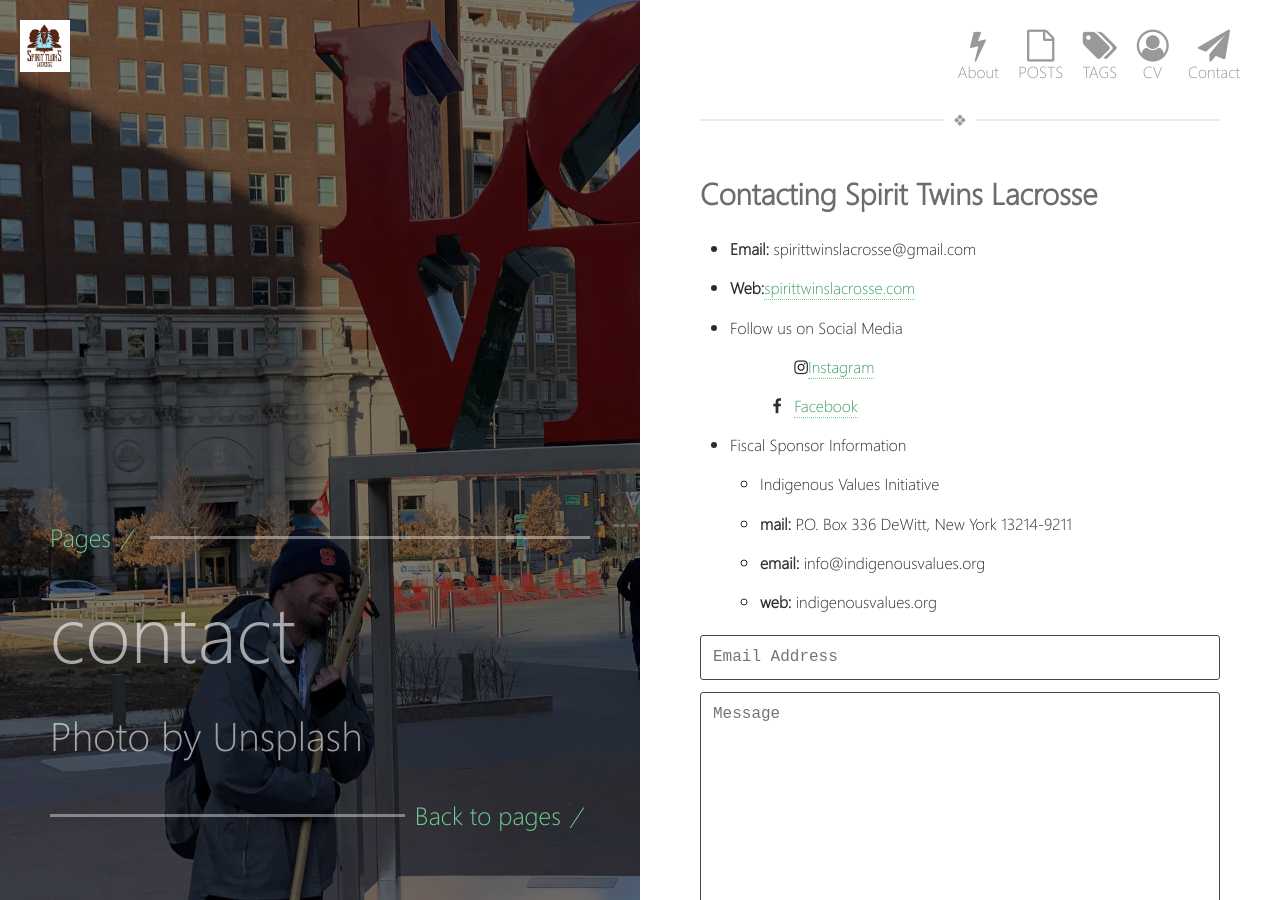
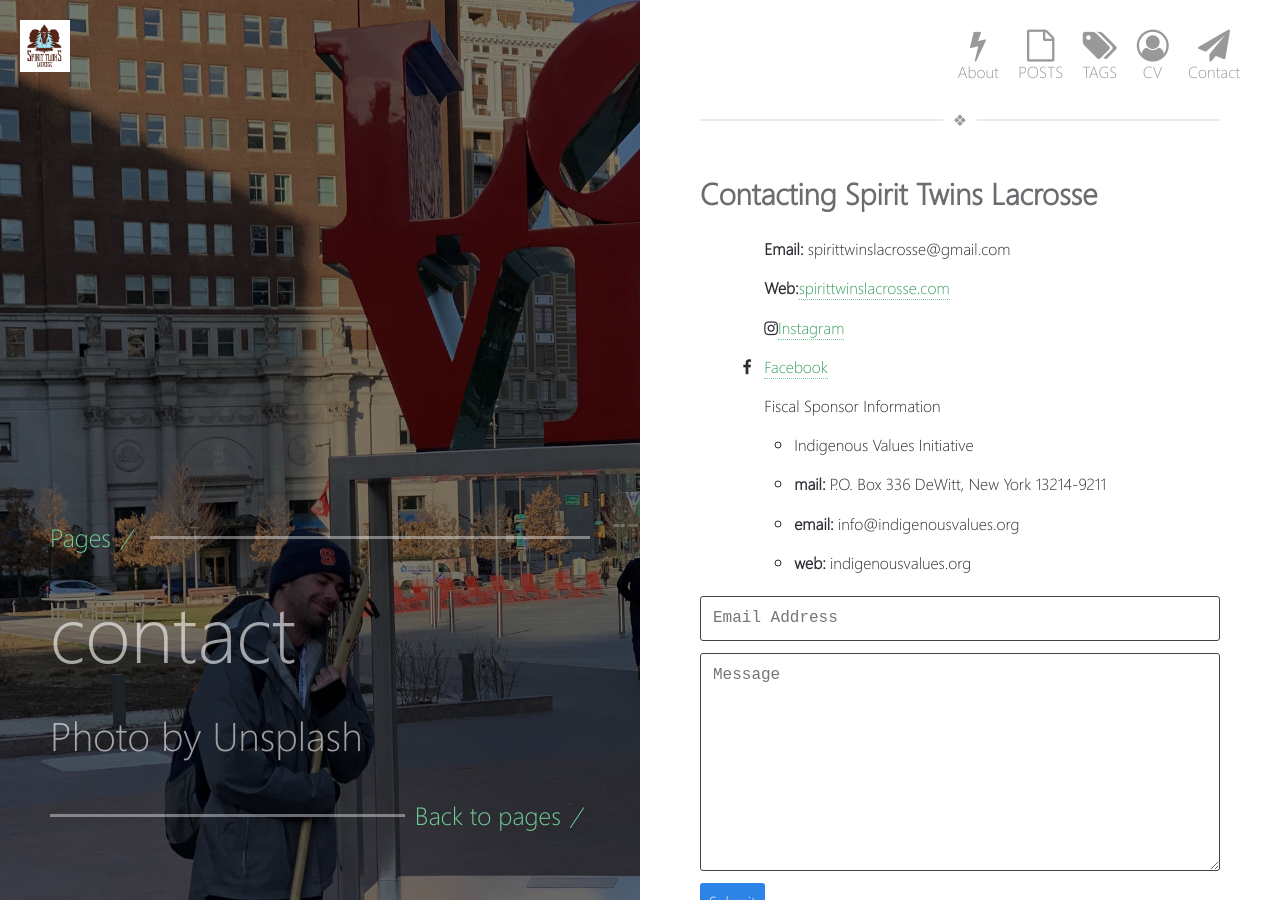
Before and after one commit to adamdjbrett/spirittwinslacrosse.com, a Jekyll site: the page built from _pages/contact.html, in a window 1280 px wide. Built offline with Jekyll 4.4.1, drawn with Linux system fonts in a browser that asks for light colours.

Commit message:
Update contact.html

```diff
--- a/_pages/contact.html
+++ b/_pages/contact.html
@@ -6,14 +6,11 @@ permalink: /contact/
 ---
 
 <h2>Contacting Spirit Twins Lacrosse</h2>
-<ul>
+<ul class="fa-ul">
   <li><strong>Email:</strong> spirittwinslacrosse@gmail.com</li>
   <li><strong>Web:</strong><a href="/">spirittwinslacrosse.com</a></li>
-  <li>Follow us on Social Media</li>
-    <ul class="fa-ul">
-      <li><i class="fa fa-instagram" aria-hidden="true"></i><a href="https://www.instagram.com/spirittwinslax/" target="_blank" rel="noopener">Instagram</a></li>
-      <li><i class="fa-li fa fa-facebook" aria-hidden="true"></i><a href="https://www.facebook.com/Spirit-Twins-Lacrosse-333558030704563/" target="_blank" rel="noopener">Facebook</a></li>
-    </ul>
+  <li><i class="fa fa-instagram" aria-hidden="true"></i><a href="https://www.instagram.com/spirittwinslax/" target="_blank" rel="noopener">Instagram</a></li>
+  <li><i class="fa-li fa fa-facebook" aria-hidden="true"></i><a href="https://www.facebook.com/Spirit-Twins-Lacrosse-333558030704563/" target="_blank" rel="noopener">Facebook</a></li>
   <li>Fiscal Sponsor Information</li>
   <ul>
     <li>Indigenous Values Initiative</li>
```
